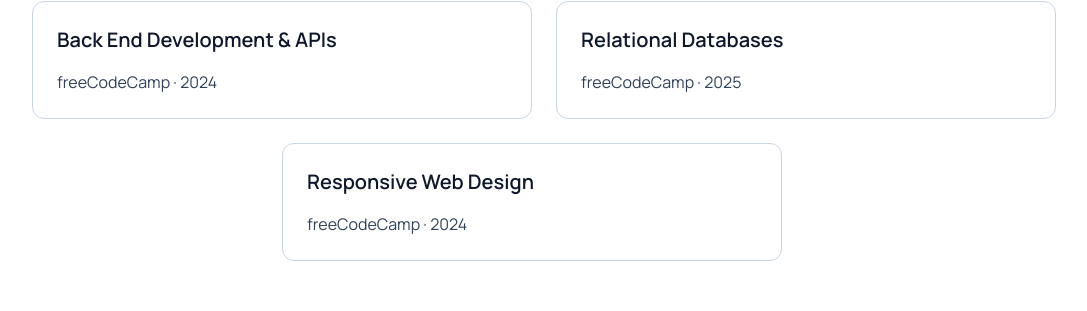
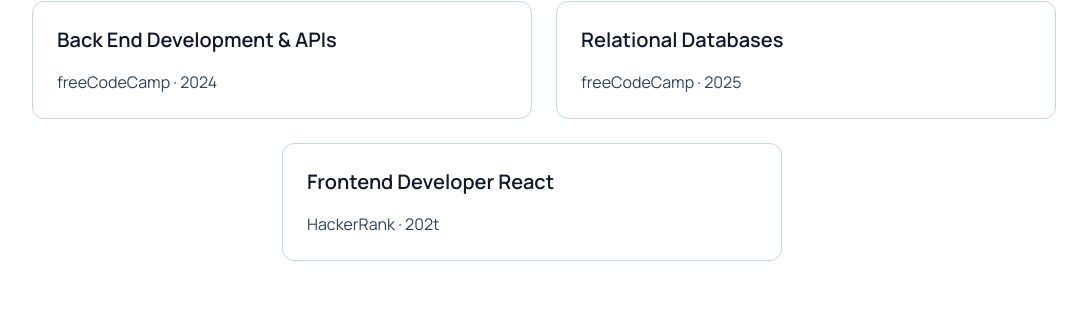
Before and after one commit to hassan524/Portfolio, a Next.js app: page / in a window 1280 px wide. Shown: the part 5733-6044 px from the top of the page, without its empty margins (96-1183 px from the left). Built offline with nearby package versions, Linux system fonts and the light colour scheme.

Commit message:
'fix:Layout'

```diff
--- a/src/components/Certificates.tsx
+++ b/src/components/Certificates.tsx
@@ -12,23 +12,29 @@
 
       <div className="grid grid-cols-1 md:grid-cols-2 gap-6 w-full max-w-5xl">
 
+        <a href="https://www.freecodecamp.org/certification/fcce63c29b3-46d7-41c0-96a7-6de12d3b8fb4/back-end-development-and-apis">
         <div className="border flex flex-col gap-2 border-slate-300 p-6 rounded-xl cursor-pointer hover:scale-[1.05] transition ease duration-300" data-aos="fade-down" data-aos-duration={1500}>
           <h3 className="text-xl font-semibold text-slate-900">Back End Development & APIs</h3>
           {/* <p></p> */}
           <span className="text-slate-700 mt-2">freeCodeCamp · 2024</span>
         </div>
+        </a>
 
+        <a href="https://www.freecodecamp.org/certification/fcce63c29b3-46d7-41c0-96a7-6de12d3b8fb4/relational-database-v8">
          <div className="border flex flex-col gap-2 border-slate-300 p-6 rounded-xl cursor-pointer hover:scale-[1.05] transition ease duration-300" data-aos="fade-down" data-aos-duration={1500}>
           <h3 className="text-xl font-semibold text-slate-900">Relational Databases</h3>
           {/* <p></p> */}
           <span className="text-slate-700 mt-2">freeCodeCamp · 2025</span>
         </div>
+        </a>
 
+        <a href="https://www.hackerrank.com/certificates/4f4631305ea1">
         <div className="border relative md:left-[50%] flex flex-col gap-2 border-slate-300 p-6 rounded-xl cursor-pointer hover:scale-[1.05] transition ease duration-300" data-aos="fade-down" data-aos-duration={1500}>
-          <h3 className="text-xl font-semibold text-slate-900">Responsive Web Design</h3>
+          <h3 className="text-xl font-semibold text-slate-900">Frontend Developer React</h3>
           {/* <p></p> */}
-          <span className="text-slate-700 mt-2">freeCodeCamp · 2024</span>
+          <span className="text-slate-700 mt-2">HackerRank · 202t</span>
         </div>
+</a>
 
       </div>
 
```
